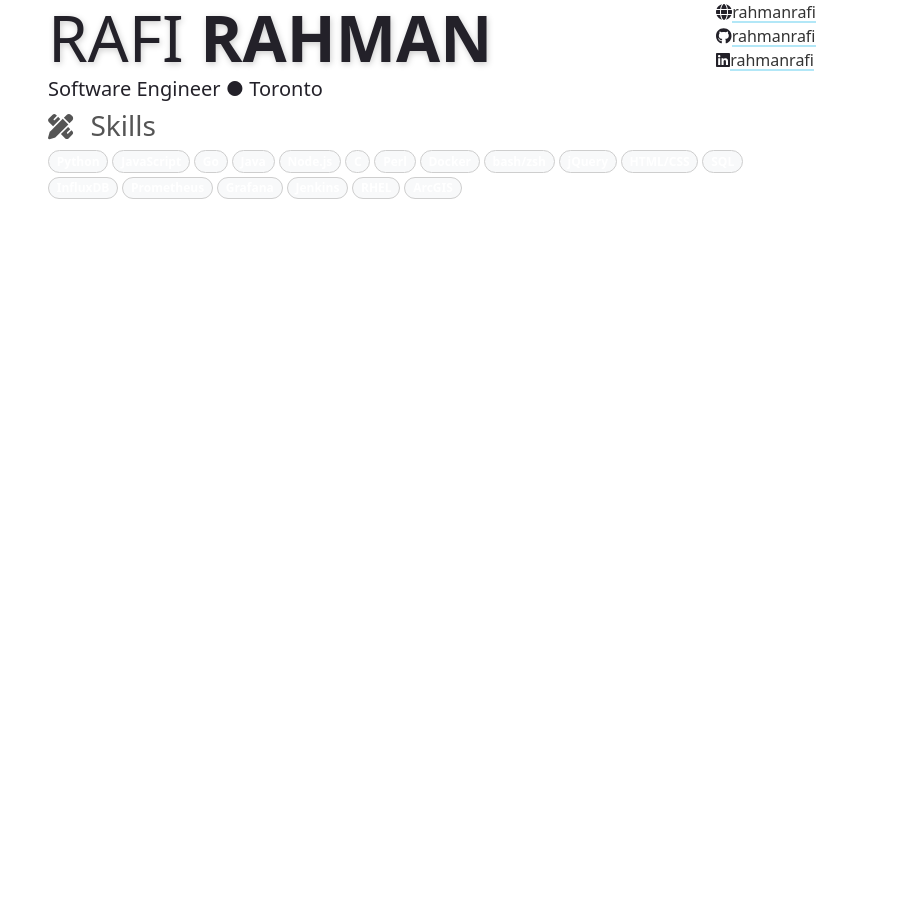
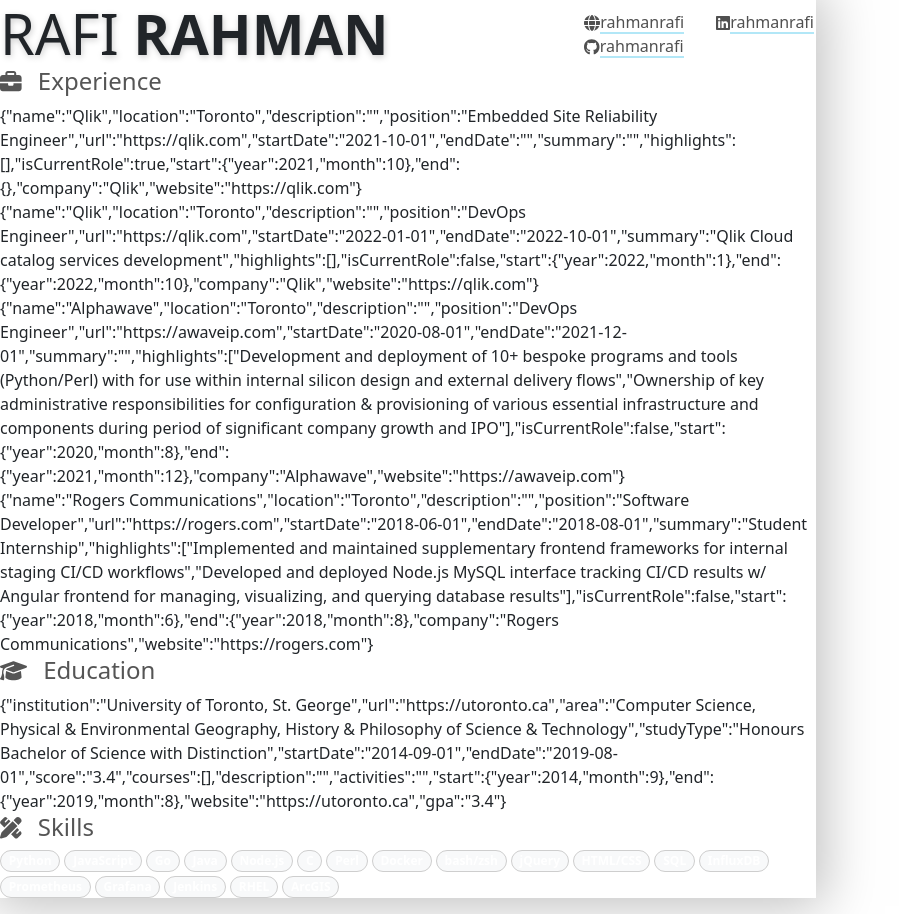
Before and after one commit to rahmanrafi/rafirahman.com, a Gatsby site: page / in a window 1280 px wide. Shown: the whole page, without its empty margins (0-910 px from the left). Before the commit the page ends 800 px from the top, so only its background shows below. Built offline with nearby package versions, Linux system fonts and the light colour scheme; Gatsby itself is replaced by a stand-in of ours.

Commit message:
Update resume

```diff
--- a/package.json
+++ b/package.json
@@ -21,7 +21,7 @@
     "@fortawesome/react-fontawesome": "^0.2.0",
     "babel-plugin-styled-components": "^2.0.7",
     "bootstrap": "^5.2.3",
-    "gatsby": "^5.3.3",
+    "gatsby": "^5.4.2",
     "gatsby-omni-font-loader": "^2.0.2",
     "gatsby-plugin-styled-components": "^6.3.0",
     "react": "^18.2.0",
--- a/src/components/ResumeHeader.js
+++ b/src/components/ResumeHeader.js
@@ -6,11 +6,50 @@ import { library, icon } from '@fortawesome/fontawesome-svg-core'
 import { FontAwesomeIcon } from '@fortawesome/react-fontawesome'
 import { fab } from '@fortawesome/free-brands-svg-icons'
 import { faGlobe } from '@fortawesome/free-solid-svg-icons'
-import { ExternalLink } from "./common/ExternalLink";
+import { PrettyLink } from "./common/PrettyLink";
 
 const Container = styled.header`
-  display: inline;
+  display: flex;
+  justify-content: space-between;
+  align-items: center;
 `
+
+const ContactLinksContainer = styled.div`
+  display: inline-block;
+  position: relative;
+  columns: 2;
+  column-gap: 2em;
+`
+
+const SubheadingContainer = styled.h2`
+  display: block;
+  font-weight: 100;
+  font-size: 1.25rem;
+`
+
+const FullNameContainer = styled.h1`
+  width: auto;
+  text-transform: uppercase;
+  font-weight: 200;
+  font-size: 3.5em;
+  margin-bottom: 0;
+  text-shadow: var(--drop-shadow);
+`
+
+const ContactLinkItem = styled.div`
+  display: flex;
+`
+
+const contactInfoLinkStyle = {
+  // color: 'var(--primary-color)',
+  // marginTop: '5%'
+}
+
+const contactInfoIconStyle = {
+  color: 'var(--primary-color)',
+  marginTop: '5px'
+}
+
 export function ResumeHeader({ data }) {
   if (data?.basics) {
     const basics = data.basics;
@@ -18,29 +57,23 @@ export function ResumeHeader({ data }) {
     const subheadings = [basics.label, basics.locationAsString]
     return (
       <Container>
-        <FullName firstName={firstName} lastName={lastName}></FullName>
-        <ContactInfo data={data}></ContactInfo>
-        <Subheading subheading={subheadings}> </Subheading>
+        <FullName firstName={firstName} lastName={lastName} />
+        <ContactLinks data={data} />
+        {/* <Subheading subheading={subheadings} /> */}
       </Container>
     );
   } else {
     return (
       <div>
-        <FullName></FullName>
-        <ContactInfo></ContactInfo>
-        <Subheading></Subheading>
+        <FullName />
+        <ContactLinks />
+        <Subheading />
       </div>
     );
   }
 }
 
-const ContactInfoContainer = styled.div`
-  display: inline-flex;
-  position: relative;
-  columns: 2;
-  float: right;
-`
-function ContactInfo({ data }) {
+function ContactLinks({ data }) {
   if (!data?.basics) {
     return (
       <Skeleton width={'25%'} height={'40px'} />
@@ -49,8 +82,7 @@ function ContactInfo({ data }) {
   library.add(fab, faGlobe)
   const basics = data.basics;
   return (
-    <ContactInfoContainer>
-      <ul id='contact-info' className='collection'>
+    <ContactLinksContainer className='collection'>
         {basics.profiles.map(function (link) {
           const iconClass = 'fab'
           const iconName = link.network.toLowerCase()
@@ -59,24 +91,16 @@ function ContactInfo({ data }) {
             iconConfig = 'globe'
           }
           return (
-            <li className='info-link'>
-              <FontAwesomeIcon icon={iconConfig} />
-              <ExternalLink url={link.url} text={link.username}></ExternalLink>
-              {/* <a href={link.url}>{link.username}</a> */}
-            </li>
+            <ContactLinkItem>
+              <FontAwesomeIcon icon={iconConfig} style={contactInfoIconStyle} />
+              <PrettyLink url={link.url} text={link.username} />
+            </ContactLinkItem>
           )
         })}
-      </ul>
-    </ContactInfoContainer>
+    </ContactLinksContainer>
   );
 }
 
-
-const SubheadingContainer = styled.h2`
-  display: block;
-  font-weight: 100;
-  font-size: 1.25rem;
-`
 function Subheading({ subheading }) {
   if (!subheading) {
     return (
@@ -89,15 +113,6 @@ function Subheading({ subheading }) {
 
 }
 
-const FullNameContainer = styled.h1`
-  display: inline;
-  width: auto;
-  text-transform: uppercase;
-  font-weight: 200;
-  font-size: 4em;
-  margin-bottom: 1rem;
-  text-shadow: var(--drop-shadow);
-`
 function FullName({ firstName, lastName }) {
   if (!(firstName && lastName)) {
     return (
@@ -105,6 +120,6 @@ function FullName({ firstName, lastName }) {
     )
   }
   return (
-    <FullNameContainer>{firstName} <span style={{fontWeight: 'bold'}}>{lastName}</span></FullNameContainer>
+    <FullNameContainer>{firstName} <span style={{ fontWeight: 'bold' }}>{lastName}</span></FullNameContainer>
   )
 }
--- a/src/components/common/ExternalLink.js
+++ /dev/null
@@ -1,19 +0,0 @@
-import * as React from "react";
-import styled from 'styled-components'
-// import Skeleton from 'react-loading-skeleton'
-import 'react-loading-skeleton/dist/skeleton.css'
-
-const Container = styled.a`
-    box-shadow: var(--accent-color) 0 -2px 0 inset;
-    color: var(--primary-color);
-    text-decoration: none;
-    transition: box-shadow 160ms cubic-bezier(0.62, 0.67, 0, 1.24) 0s;
-`
-export function ExternalLink({ url, text }) {
-    text = text ? text : url
-    return (
-        <Container href={url}>
-            {text}
-        </Container>
-    )
-}
--- /dev/null
+++ b/src/components/common/PrettyLink.js
@@ -0,0 +1,22 @@
+import * as React from "react";
+import styled from 'styled-components'
+import 'react-loading-skeleton/dist/skeleton.css'
+
+const Container = styled.a`
+    box-shadow: var(--accent-color) 0 -2px 0 inset;
+    color: var(--primary-color);
+    text-decoration: none;
+    transition: box-shadow 160ms cubic-bezier(0.62, 0.67, 0, 1.24) 0s;
+    &:hover {
+        color: inherit;
+        box-shadow: var(--accent-color) 0 -1.2em 0 inset;
+    }
+`
+export function PrettyLink({ url, text }) {
+    text = text ? text : url
+    return (
+        <Container href={url}>
+            {text}
+        </Container>
+    )
+}
--- a/src/components/common/SectionHeader.js
+++ b/src/components/common/SectionHeader.js
@@ -1,6 +1,7 @@
 import * as React from "react";
 // import styled from 'styled-components'
 import 'react-loading-skeleton/dist/skeleton.css'
+import styled from 'styled-components'
 import Stack from 'react-bootstrap/Stack'
 // import Container from 'react-bootstrap/Container'
 // import Row from 'react-bootstrap/Row'
@@ -12,6 +13,11 @@ import { library } from '@fortawesome/fontawesome-svg-core'
 const headerStyle = {
     color: 'var(--secondary-color)'
 }
+
+const SectionHeaderContainer = styled.h3 `
+    font-size: 1.5em;
+    color: var(--secondary-color);
+`
 
 const headerIconStyle = {
     fontSize: '0.9em',
@@ -36,9 +42,9 @@ export function SectionHeader({ title, icon }) {
 
     return (
         <Stack direction='horizontal'>
-            <h3 style={headerStyle}>
+            <SectionHeaderContainer>
                 <span><FontAwesomeIcon style={headerIconStyle} icon={icon}/></span> {title}
-            </h3>
+            </SectionHeaderContainer>
         </Stack>
     )
 }
--- a/src/components/common/TimelineSection.js
+++ b/src/components/common/TimelineSection.js
@@ -6,12 +6,40 @@ import { FontAwesomeIcon } from '@fortawesome/react-fontawesome'
 // import { fas } from '@fortawesome/free-brands-svg-icons'
 import { fab } from '@fortawesome/free-brands-svg-icons'
 import { faGlobe } from '@fortawesome/free-solid-svg-icons'
-import { LocationTag } from "./LocationTag";
+// import { LocationTag } from "./LocationTag";
 import { SectionHeader } from "./SectionHeader";
+import Skeleton from 'react-loading-skeleton'
 
 
-export function TimelineSection({ sectionName }) {
+const TimelineContainer = styled.div`
+`
+
+const SectionContainer = styled.div`
+`
+
+export function TimelineSection({ sectionName, data }) {
+  if (!data) {
+    return (
+      <Skeleton width={'50%'} inline={true} />
+    )
+  }
   return (
-    <SectionHeader></SectionHeader>
+    <TimelineContainer>
+      <SectionHeader title={sectionName}></SectionHeader>
+      <SectionContainer>
+        { data.map((el) =>
+          <TimelineEntry data={el}></TimelineEntry>
+        )}
+      </SectionContainer>
+    </TimelineContainer>
   )
 }
+
+function TimelineEntry({ data }) {
+  return(
+    <div>
+      {JSON.stringify(data)}
+      <br></br>
+    </div>
+  )
+}
--- a/src/pages/index.js
+++ b/src/pages/index.js
@@ -7,12 +7,8 @@ import 'react-bootstrap'
 import { getResume } from "../../api/resume"
 import { ResumeHeader } from "../components/ResumeHeader"
 import { SkillList } from "../components/SkillList"
+import { TimelineSection } from "../components/common/TimelineSection"
 import "../styles/resume.css"
-
-const pageStyles = {
-  color: "#232129",
-  paddingLeft: 48,
-}
 
 const IndexPageComponent = () => {
   const [resumeData, setData] = React.useState('')
@@ -24,8 +20,10 @@ const IndexPageComponent = () => {
     fetchData()
   }, [])
   return (
-    <main style={pageStyles}>
+    <main>
       <ResumeHeader data={resumeData}></ResumeHeader>
+      <TimelineSection sectionName='Experience' data={resumeData?.work}></TimelineSection>
+      <TimelineSection sectionName='Education' data={resumeData?.education}></TimelineSection>
       <SkillList skills={resumeData?.skills}></SkillList>
     </main>
   )
--- a/src/styles/resume.css
+++ b/src/styles/resume.css
@@ -1,9 +1,13 @@
 :root {
     --drop-shadow: 1px 2px 6px #00000034;
-    --primary-color: #333333;
+    --primary-color: #505050;
     --secondary-color: #555555;
     --tertiary-color: #aaaaaa;
     --accent-color: #b2e7f7;
+}
+
+main {
+    border-width: 10px;
 }
 
 body {
@@ -11,9 +15,10 @@ body {
     font-size: 1em;
     width: 8.5in;
     margin: auto;
+    box-shadow: 0px 0px 50px 8px rgba(128, 128, 128, 0.5);
 }
 
-ul.collection {
+.collection {
     list-style: none;
 }
 
```
Also changed, not shown: src/components/ContactInfo.js (deleted, +0 -51 lines), src/components/ResumeHeaderBS.js (added, +135 -0 lines), src/components/common/DeprecatedTimeline.js (added, +23 -0 lines), src/components/common/TimelineEntry.js (deleted, +0 -23 lines), README.md (deleted), 1 other file.
